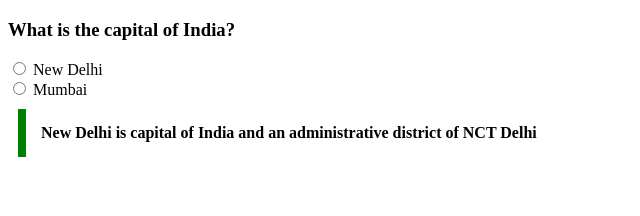
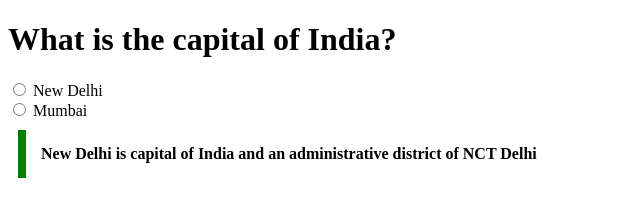
Before and after one commit to acciojob/trivia-tanvibelsare, a website: page main.html in a window 1280 px wide. Shown: the whole page, without its empty margins (0-640 px from the left). Drawn offline with Linux system fonts and the light colour scheme.

Commit message:
modified trivia

```diff
--- a/main.html
+++ b/main.html
@@ -4,11 +4,12 @@
 
 <head>
 	<link rel="stylesheet" href="styles.css">
+	<title>trivia</title>
 </head>
 
 <body>
 	<div>
-		<h3>What is the capital of India?</h3>
+		<h1>What is the capital of India?</h1>
     <form action="">
 		<input type="radio" name="state" value="New Delhi">
 		<label for="">New Delhi</label><br>
```
